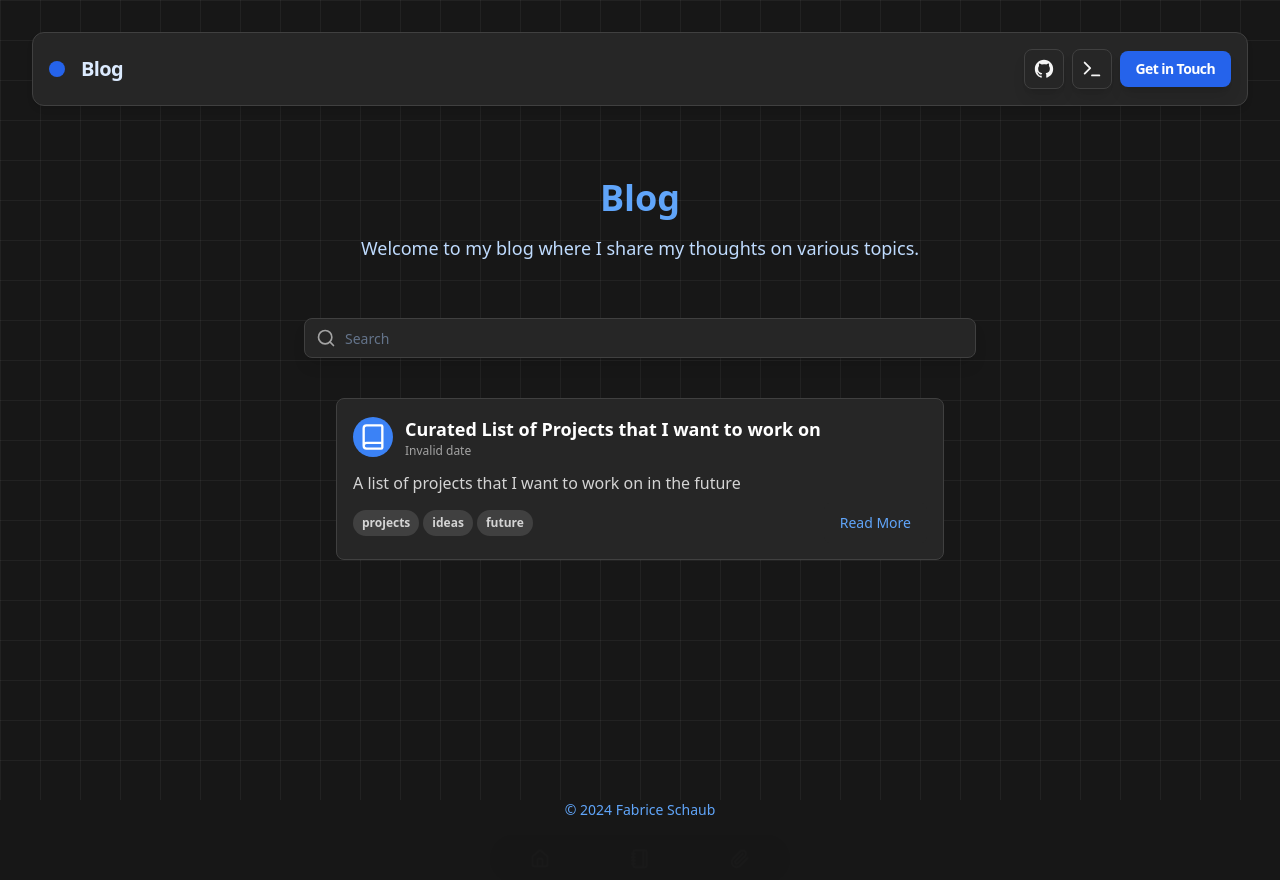
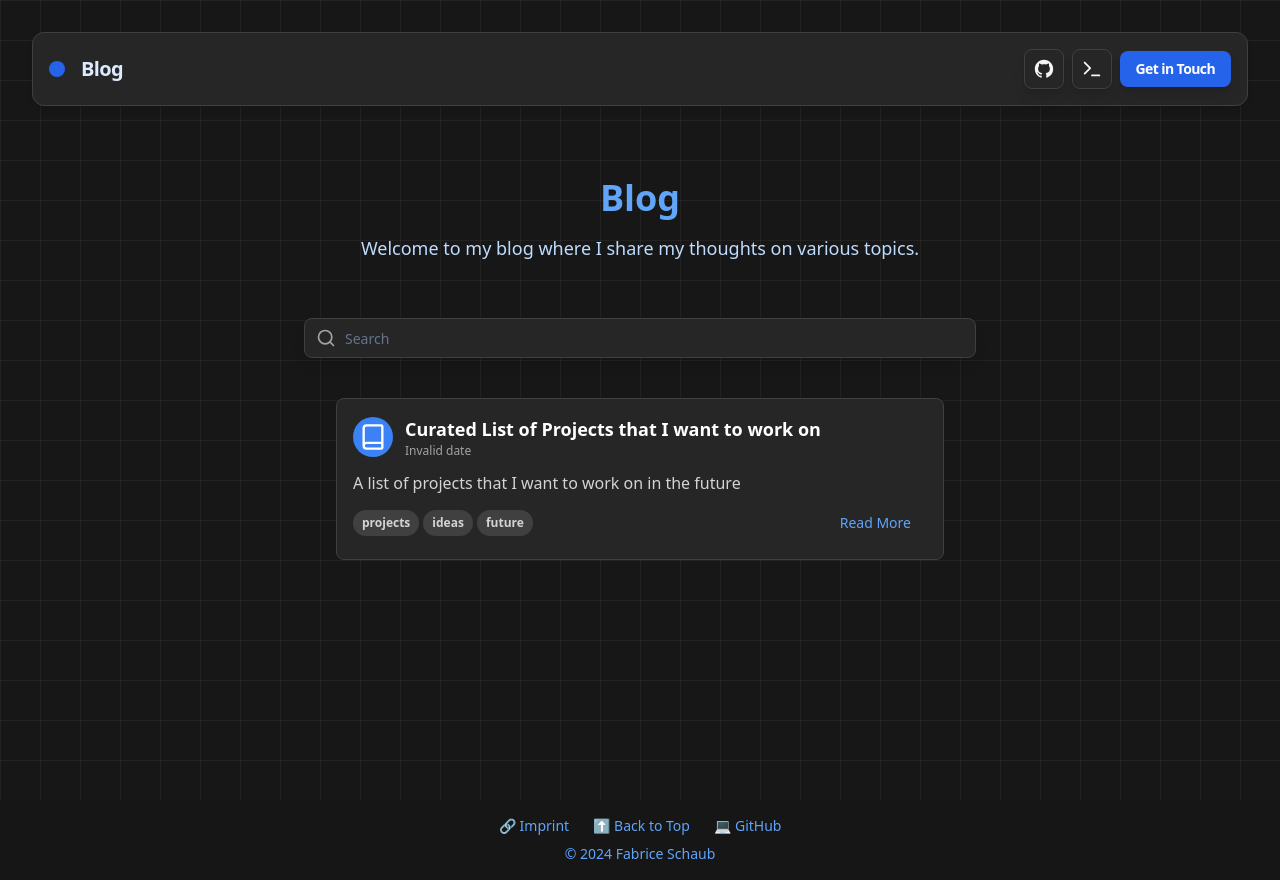
Before and after one commit to Fabbboy/portfolio, a Next.js app: page /blog in a window 1280 px wide. Before the commit the page ends 820 px from the top, so only its background shows below. Built offline with nearby package versions, Linux system fonts and the light colour scheme.

Commit message:
finializing

```diff
--- a/src/app/impressum/page.tsx
+++ b/src/app/imprint/page.tsx
@@ -5,12 +5,12 @@ import { useEffect, useState } from "react";
 import { BASEPATH } from "../globals";
 import MarkdownComponent from "@/components/MarkdownComponent";
 
-const ShowroomPage = () => {
+const ImprintPage = () => {
   const [impressumContent, setImpressumContent] = useState<string>("");
 
   useEffect(() => {
     async function fetchPostContent() {
-      const content = await fetch(`${BASEPATH}/impressum.md`).then((res) =>
+      const content = await fetch(`${BASEPATH}/imprint.md`).then((res) =>
         res.text()
       );
       setImpressumContent(content);
@@ -34,4 +34,4 @@ const ShowroomPage = () => {
   );
 };
 
-export default ShowroomPage;
+export default ImprintPage;
--- a/src/app/layout.tsx
+++ b/src/app/layout.tsx
@@ -2,6 +2,7 @@ import type { Metadata } from "next";
 import localFont from "next/font/local";
 import "./globals.css";
 import { TooltipProvider } from "@radix-ui/react-tooltip";
+import Link from "next/link";
 
 const geistSans = localFont({
   src: "./fonts/GeistVF.woff",
@@ -32,9 +33,32 @@ export default function RootLayout({
         <div className="relative h-full w-full">
           <div className="absolute inset-0 h-full w-full bg-white bg-[linear-gradient(to_right,#80808012_1px,transparent_1px),linear-gradient(to_bottom,#80808012_1px,transparent_1px)] bg-[size:24px_24px]">
             <TooltipProvider>{children}</TooltipProvider>
-            <footer className="flex justify-center items-center text-blue-400 text-sm">
-              <p>
-                &copy; 2024 Fabrice Schaub {process.env.NEXT_PUBLIC_BASE_PATH}
+            <footer className="flex flex-col items-center justify-center p-4 bg-neutral-900/80 text-blue-400 text-sm space-y-2">
+              <div className="flex space-x-6">
+                <Link href="/imprint" legacyBehavior>
+                  <a className="hover:underline flex items-center space-x-1">
+                    <span>🔗</span>
+                    <span>Imprint</span>
+                  </a>
+                </Link>
+                <Link href="#top" legacyBehavior>
+                  <a className="hover:underline flex items-center space-x-1">
+                    <span>⬆️</span>
+                    <span>Back to Top</span>
+                  </a>
+                </Link>
+                <a
+                  href="https://github.com/your-github-username"
+                  target="_blank"
+                  rel="noopener noreferrer"
+                  className="hover:underline flex items-center space-x-1"
+                >
+                  <span>💻</span>
+                  <span>GitHub</span>
+                </a>
+              </div>
+              <p className="text-center text-blue-400">
+                &copy; 2024 Fabrice Schaub
               </p>
             </footer>
           </div>
--- a/src/components/TaskbarComponent/TaskbarComponent.tsx
+++ b/src/components/TaskbarComponent/TaskbarComponent.tsx
@@ -52,17 +52,9 @@ const NavRouteComponent: React.FC<Props> = ({
 
 export default function TaskbarComponent() {
   const [isVisible, setIsVisible] = useState(false);
-  const BUFFER_TIME = 2000;
+  const BUFFER_TIME = 1500;
   const hideTimerRef = useRef<NodeJS.Timeout | null>(null);
   const [isMobile, setIsMobile] = useState(false);
-
-  /*<NavRouteComponent
-              route="/"
-              tooltip="Home"
-              setIsVisible={setIsVisible}
-              icon={<Home className="w-5 h-5" />}
-              isMobile={isMobile}
-            /> */
 
   const routes = [
     {
@@ -93,7 +85,6 @@ export default function TaskbarComponent() {
 
   const handleScroll = useCallback(() => {
     setIsVisible(true);
-
     if (hideTimerRef.current) clearTimeout(hideTimerRef.current);
     hideTimerRef.current = setTimeout(() => {
       setIsVisible(false);
@@ -116,7 +107,8 @@ export default function TaskbarComponent() {
       onMouseLeave={() => handleScroll()}
       onTouchStart={showTaskbar}
       onTouchEnd={() => handleScroll()}
-      className="fixed bottom-0 left-1/2 transform -translate-x-1/2 w-[400px] h-20 flex justify-center items-center"
+      className={`fixed bottom-0 left-1/2 transform -translate-x-1/2 w-[400px] h-20 flex justify-center items-center
+        ${isVisible ? "pointer-events-auto" : "pointer-events-none"}`}
     >
       <AnimatePresence>
         {isVisible && (
@@ -131,7 +123,7 @@ export default function TaskbarComponent() {
               duration: 0.4,
               ease: "easeInOut",
             }}
-            className="h-12 w-[300px] bg-neutral-800 text-white flex justify-around items-center shadow-lg rounded-full"
+            className="h-12 w-[300px] bg-neutral-800/80 text-white flex justify-around items-center shadow-lg rounded-full"
           >
             {routes.map((route, index) => (
               <NavRouteComponent
```
Also changed, not shown: public/imprint.md (renamed from public/impressum.md, +1 -1 lines).
